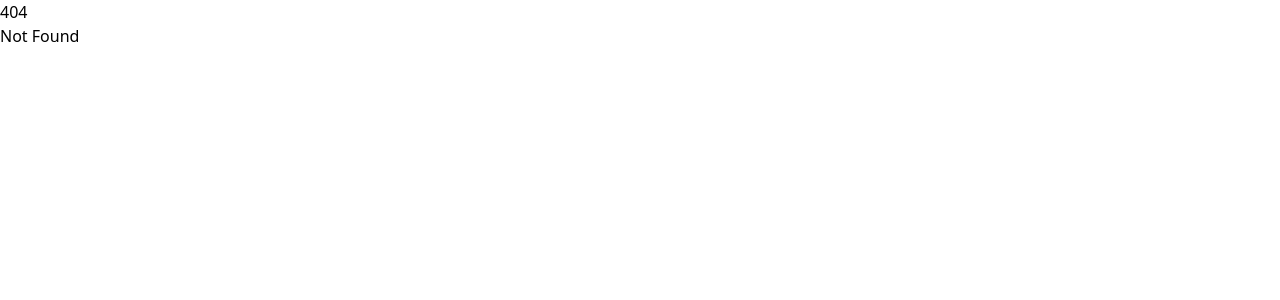
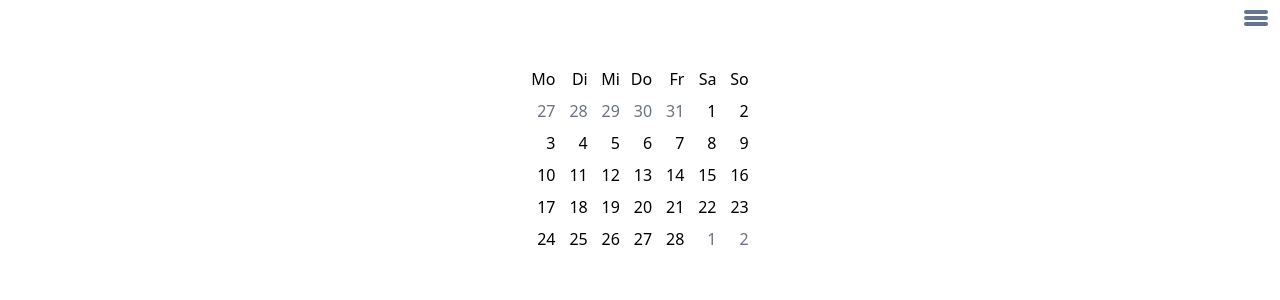
Before and after one commit to JolloDede/MealPlaning, a SvelteKit app: page /home/calendar in a window 1280 px wide. Before the commit this address had no page. Shown: the top 300 px of the page. Built offline with nearby package versions, Linux system fonts and the light colour scheme.

Commit message:
feat: calendar widget

```diff
--- /dev/null
+++ b/src/routes/home/calendar/+page.svelte
@@ -0,0 +1,36 @@
+<script lang="ts">
+	let today = new Date();
+	let startOfMonth = new Date(today.getFullYear(), today.getMonth(), 1);
+	let endOfMonth = new Date(today.getFullYear(), today.getMonth() + 1, 0);
+	console.log(startOfMonth);
+	console.log(endOfMonth);
+	let weekStartofMonth = new Date(
+		startOfMonth.setDate(1 + (startOfMonth.getDay() == 0 ? -6 : -startOfMonth.getDay() + 1))
+	);
+	let weekEndofMonth = new Date(endOfMonth.setDate(endOfMonth.getDate() + 8 - endOfMonth.getDay()));
+
+	let days: Date[] = [];
+
+	while (weekStartofMonth.getTime() < weekEndofMonth.getTime()) {
+		days.push(new Date(weekStartofMonth.getTime()));
+		weekStartofMonth.setDate(weekStartofMonth.getDate() + 1);
+	}
+</script>
+
+<div class="px-8">
+	<div class="grid grid-cols-7 gap-2 select-none text-right mx-auto w-fit">
+        <p>Mo</p>
+        <p>Di</p>
+        <p>Mi</p>
+        <p>Do</p>
+        <p>Fr</p>
+        <p>Sa</p>
+        <p>So</p>
+
+		{#each days as day}
+			<div class="{day.getMonth() == today.getMonth() ? "": "text-gray-500"}">
+				<p>{day.getDate()}</p>
+			</div>
+		{/each}
+	</div>
+</div>
```
Also changed, not shown: 1 other file (tests, documents, lock files or other folders).
